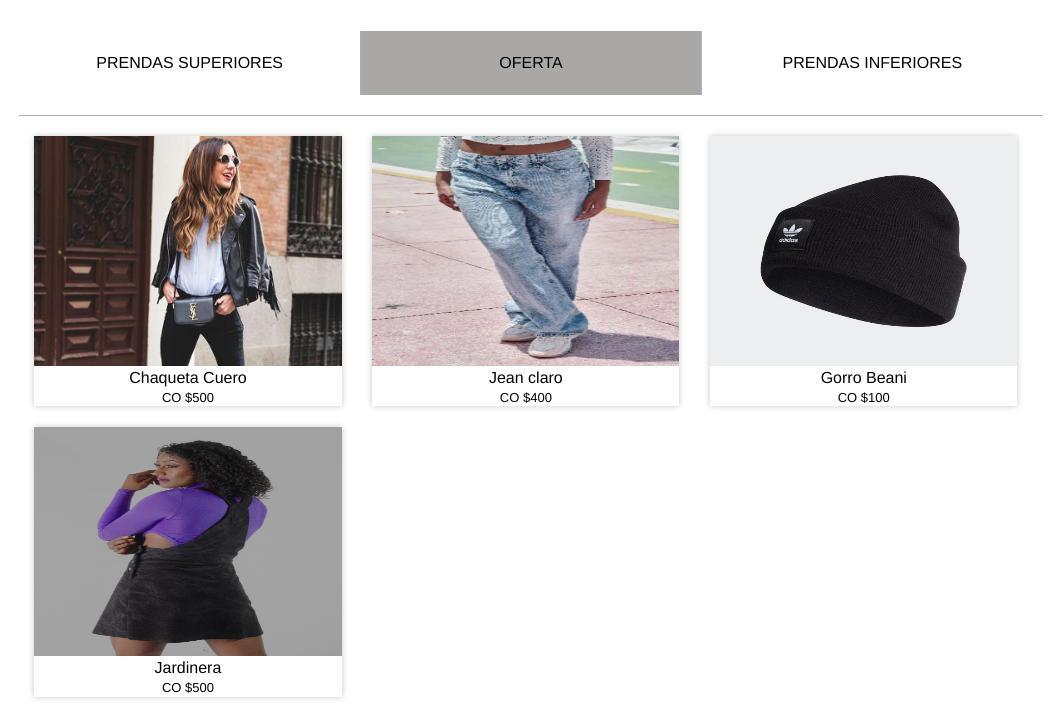
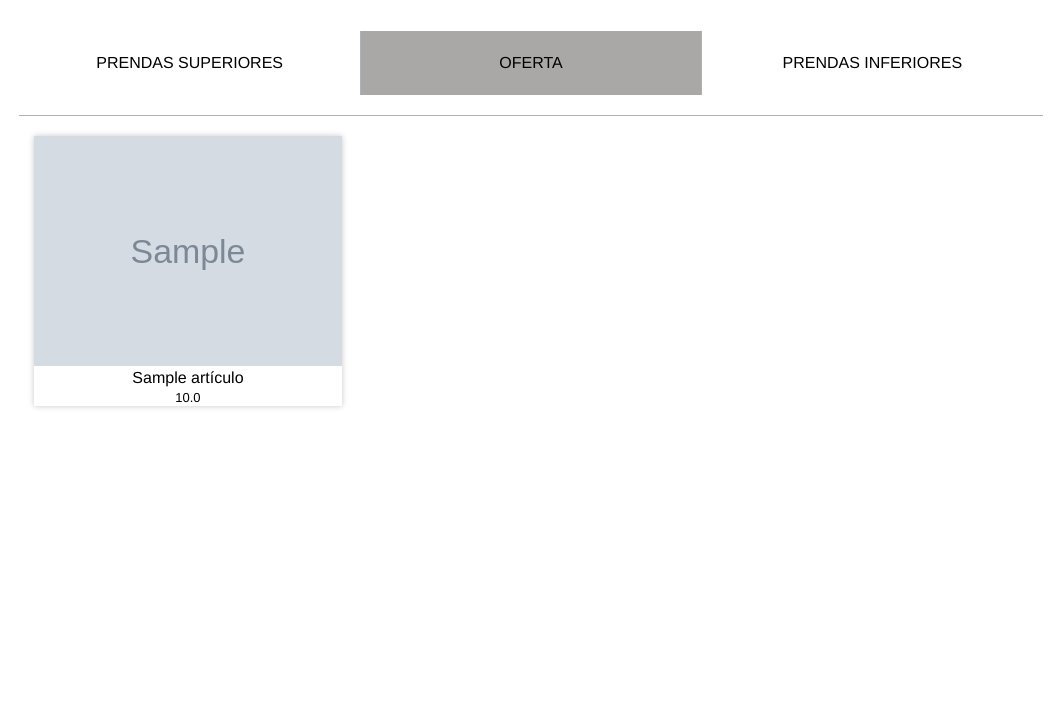
Before and after one commit to JCP20/TresCDisenos, a Django app: page /tienda in a window 1280 px wide. Shown: the part 91-800 px from the top of the page, without its empty margins (109-1159 px from the left). Run offline with Django 4.2, Linux system fonts and the light colour scheme; tables that the repository leaves empty hold one stand-in row (values such as "Sample post"); grey boxes marked "Sample" are stand-in pictures; some libraries are stand-ins or nearby versions.

Commit message:
Despliegue artículos y conexión a la base de datos.

```diff
--- a/TresCDisenos/settings.py
+++ b/TresCDisenos/settings.py
@@ -126,3 +126,6 @@ STATIC_URL = 'static/'
 # https://docs.djangoproject.com/en/4.1/ref/settings/#default-auto-field
 
 DEFAULT_AUTO_FIELD = 'django.db.models.BigAutoField'
+
+MEDIA_ROOT = BASE_DIR / "files"
+MEDIA_URL = "/media-files/"
--- a/cuenta/models.py
+++ b/cuenta/models.py
@@ -7,17 +7,21 @@ class Coleccion(models.Model):
     tipo_de_prenda = models.CharField(max_length=50)
     def __str__(self) -> str:
         return self.nombre
+
 class Artículo(models.Model):
     nombre = models.CharField(max_length=200)
-    tipo_articulo = models.CharField(max_length=200)
+    p_sup = "Prendas superiores"
+    p_inf = 'Prendas inferiores'
+    tipo_articulo = models.CharField(default = p_sup, max_length=200, choices=[(p_sup,'Prendas superiores'),(p_inf,'Prendas inferiores')])
+    oferta = models.BooleanField(default=False)
     material = models.CharField(max_length=50)
     color = models.CharField(max_length=20)
     descripcion = models.TextField()
     precio = models.FloatField()
-    foto1 = models.ImageField()
-    foto2 = models.ImageField(blank=True,null=True)
-    foto3 = models.ImageField(blank=True,null=True)
-    foto4 = models.ImageField(blank=True,null=True)
+    foto1 = models.ImageField(upload_to="imagenes")
+    foto2 = models.ImageField(blank=True,null=True,upload_to="imagenes")
+    foto3 = models.ImageField(blank=True,null=True,upload_to="imagenes")
+    foto4 = models.ImageField(blank=True,null=True,upload_to="imagenes")
     cant_disponible_XS= models.IntegerField()
     cant_disponible_S= models.IntegerField()
     cant_disponible_M= models.IntegerField()
--- a/cuenta/static/js/script2.js
+++ b/cuenta/static/js/script2.js
@@ -4,7 +4,6 @@ $(document).ready(function(){
     $('.item[offer="si"]').show();                     // Se muestran los artículos que corresponden a la categoría por defecto
     $('.i_option').click(function(){                   // Función que se implementa al oprimir cualquiera de los 3 botones para selección de categoría
         var categoria = $(this).attr('category');
-
         $('.i_option').removeClass('ct_item-active');  // Se remueve la clase que cambia el estilo a todos los botones
         $(this).addClass('ct_item-active');            // Se aplica el estilo a el botón de la categoría seleccionado
 
@@ -15,12 +14,13 @@ $(document).ready(function(){
 
         function mostrarItems() {
             if (categoria == "p_oferta"){
-                $('.item[offer="si"').show();
-                $('.item[offer="si"').css('transform', 'scale(1)');
+                $('.item[offer="si"]').show();
+                $('.item[offer="si"]').css('transform', 'scale(1)');
             } else{
                 $('.item[category="'+categoria+'"]').show();
                 $('.item[category="'+categoria+'"]').css('transform', 'scale(1)');
             }
+            console.log("Aquí se quedaa")
         } setTimeout(mostrarItems,400);                // De igual forma se usa el temporizador para mostrar los artículos filtrados por categoría
 
     });
--- a/cuenta/templates/Login.html
+++ b/cuenta/templates/Login.html
@@ -21,7 +21,7 @@
     <div class="contenedor">
 
          <div class="input-contenedor">
-            <i class="fas fa-envelope icon"></i>
+            <i class="fas fa-user icon"></i>
             <input type="text" name="username" placeholder="Nombre de usuario">
          </div>
 
--- a/cuenta/templates/cuenta.html
+++ b/cuenta/templates/cuenta.html
@@ -65,7 +65,7 @@
           <div class="col-12 mb-1">
             <div class="card-title align-text-bottom">
               <h1 class="display-5">
-                Hi {{user.username}}
+                Hi {{user.first_name}}
               </h1>
               <hr/>
               <section>
--- a/cuenta/templates/tienda.html
+++ b/cuenta/templates/tienda.html
@@ -1,5 +1,6 @@
 <!DOCTYPE html>
 <html lang="en">
+
 <head>
   <meta charset="UTF-8">
   <meta http-equiv="X-UA-Compatible" content="IE=edge">
@@ -10,12 +11,15 @@
   <script src="static/js/jquery-3.6.1.js"></script>
   <script src="static/js/script2.js"></script>
 </head>
+
 <body>
 
   <!--- Encabezado - barra de navegacion -->
-        <nav class="navbar fixed-top navbar-expand-lg navbar-dark sticky-top" style="background-color: black; active-color: white;">
+  <nav class="navbar fixed-top navbar-expand-lg navbar-dark sticky-top"
+    style="background-color: black; active-color: white;">
     <div class="container">
-            <button class="navbar-toggler" type="button" data-toggle="collapse" data-target="#navbarSupportedContent" aria-controls="navbarSupportedContent" aria-expanded="false" aria-label="Toggle navigation">
+      <button class="navbar-toggler" type="button" data-toggle="collapse" data-target="#navbarSupportedContent"
+        aria-controls="navbarSupportedContent" aria-expanded="false" aria-label="Toggle navigation">
         <span class="navbar-toggler-icon"></span>
       </button>
 
@@ -61,46 +65,37 @@
   <div class="wrap">
     <!--- Barra de categorías para los artículos -->
     <div class="items_options">
-                <a href="#" class="i_option" category="p_superiores">PRENDAS SUPERIORES</a>
-                <a href="#" class="i_option" category="p_oferta" style="border-left: thick solid #ABB2B9; border-left-width: 1px; border-right: thick solid #ABB2B9; border-right-width: 1px;">OFERTA</a>
-                <a href="#" class="i_option" category="p_inferiores">PRENDAS INFERIORES</a>
+      <a href="" class="i_option" category="p_superiores">PRENDAS SUPERIORES</a>
+      <a href="" class="i_option" category="p_oferta"
+        style="border-left: thick solid #ABB2B9; border-left-width: 1px; border-right: thick solid #ABB2B9; border-right-width: 1px;">OFERTA</a>
+      <a href="" class="i_option" category="p_inferiores">PRENDAS INFERIORES</a>
     </div>
     <!--- Lista de artículos -->
     <section class="items_list">
-                <!--- Cada artículo cuenta con dos variables (category, offer) que permiten categorizar la prenda -->
-                <div class="item" category = "p_superiores" offer = "si">
-                    <img src="static/images/img1.jpg" alt="">
-                    <a href="#">Chaqueta Cuero</a>
-                    <h5>CO $500</h5>
+      {% for art in articulos %}
+        {% if art.oferta == True %}
+          {% if art.tipo_articulo == 'Prendas superiores' %}
+            <div class="item" category="p_superiores" offer="si">
+          {% else %}
+            <div class="item" category="p_inferiores" offer="si">
+          {% endif %}
+        {% else %}
+          {% if art.tipo_articulo == 'Prendas superiores' %}
+            <div class="item" category="p_superiores" offer="no">
+          {% else %}
+            <div class="item" category="p_inferiores" offer="no">
+          {% endif %}
+        {% endif %}
+          <img src="{{ art.foto1.url }}" alt="">
+          <a href="#">{{art.nombre}}</a>
+          <h5>{{art.precio}}</h5>
         </div>
-                <div class="item" category = "p_inferiores" offer = "si">
-                    <img src="static/images/img2.jpg" alt="">
-                    <a href="#">Jean claro</a>
-                    <h5>CO $400</h5>
-                </div>
-                <div class="item" category = "p_superiores" offer = "si">
-                    <img src="static/images/img3.jpg" alt="">
-                    <a href="#">Gorro Beani</a>
-                    <h5>CO $100</h5>
-                </div>
-                <div class="item" category = "p_superiores" offer = "no">
-                    <img src="static/images/img4.jpg" alt="">
-                    <a href="#">Camiseta Unicolor</a>
-                    <h5>CO $200</h5>
-                </div>
-                <div class="item" category = "p_superiores" offer = "no">
-                  <img src="static/images/img5.jpg" alt="">
-                  <a href="#">Hoodie</a>
-                  <h5>CO $400</h5>
-              </div>
-              <div class="item" category = "p_superiores" offer = "si">
-                <img src="static/images/img6.jpg" alt="">
-                <a href="#">Jardinera</a>
-                <h5>CO $500</h5>
-            </div>
+
+      {% endfor %}
 
     </section>
 
   </div>
 </body>
+
 </html>
--- a/cuenta/urls.py
+++ b/cuenta/urls.py
@@ -1,5 +1,7 @@
 from django.urls import path
 from . import views
+from django.conf import settings
+from django.conf.urls.static import static
 urlpatterns = [
     path('login/cuenta', views.cuenta),
     path('', views.galeria),
@@ -8,4 +10,4 @@ urlpatterns = [
     path('login', views.login),
     path('registro', views.registro),
     path('login/cuenta/', views.bolsa)
-]
+] + static(settings.MEDIA_URL, document_root = settings.MEDIA_ROOT)
--- a/cuenta/views.py
+++ b/cuenta/views.py
@@ -4,8 +4,8 @@ from django.contrib.auth import authenticate
 from django.contrib.auth import login as auth_login
 from django.contrib.auth.models import User
 #from .forms import NuevaDireccion
-from django.contrib.auth.forms import UserCreationForm
 from django.contrib.auth.models import User
+from .models import Artículo
 
 # Create your views here.
 def galeria(request):
@@ -26,6 +26,7 @@ def infocuenta(request):
     return render(request,'detalles.html')
 def bolsa(request):
     return render(request,'bolsa.html')
+
 def login(request):
 #condicional usado para verificar de que forma se accede a la pagina
 #si se entra desde el metodo get no hara nada, solo se accede a la pagina
@@ -37,29 +38,32 @@ def login(request):
         user = authenticate(request, username = request.POST["username"], password = request.POST["contraseña"])
         if user == None:
             return render(request,'Login.html', {
-                'error' : "Correo electronico o contaseña incorrecta"
+                'error' : "Nombre de usuario o contaseña incorrecta"
             })
         else:
             auth_login(request, user)
             return render(request,'cuenta.html')
 
 def registro(request):
+    # Si se ingresa desde el método GET sólo se accede a la página
     if request.method == 'GET':
         return render(request,'Registro.html',{'msg':""})
     else:
+        # Si se ingresa desde el método POST se verifica que coincidan las contraseñas
         if request.POST.get('contraseña1') == request.POST.get('contraseña2'):
             try:
                 print(request.POST)
-                user = User.objects.create_user(username = request.POST["nombre"], password = request.POST["contraseña1"], email = request.POST["correo"], first_name = request.POST['nombre'], last_name = request.POST['apellido'])
+                user = User.objects.create_user(username = request.POST["username"], password = request.POST["contraseña1"], email = request.POST["correo"], first_name = request.POST['nombre'].title(), last_name = request.POST['apellido'].title())
                 user.save()
-                return render(request,'Registro.html', {'msg': 'Registrado Correctamente'})
+                return render(request,'Registro.html', {'msg': 'Registrado correctamente, puedes iniciar sesión.'})
 
             except :
                 print
-                return render(request,'Registro.html', {'msg': 'No se pudo registrar'})
+                return render(request,'Registro.html', {'msg': 'El nombre de usuario ya está en uso'})
 
         else:
             return render(request,'Registro.html', {'msg': 'Las contraseñas no coinciden'})
 
 def tienda(request):
-    return render(request,'tienda.html')
+    lista_art = Artículo.objects.all()
+    return render(request,'tienda.html', {'articulos':lista_art})
```
Also changed, not shown: cuenta/templates/Registro.html (+16 -9 lines), cuenta/migrations/0013_artículo_oferta.py (added), cuenta/migrations/0014_alter_artículo_foto1_alter_artículo_foto2_and_more.py (added), cuenta/migrations/0015_alter_artículo_tipo_articulo.py (added), cuenta/migrations/0016_alter_artículo_tipo_articulo.py (added), cuenta/migrations/0017_alter_artículo_tipo_articulo.py (added), files/imagenes/img2.jpg (added), files/imagenes/img4.jpg (added), files/imagenes/img4_pLupRW8.jpg (added), img2.jpg (added), img3.jpg (added). Lines whose indentation alone changed are shown as unchanged.
